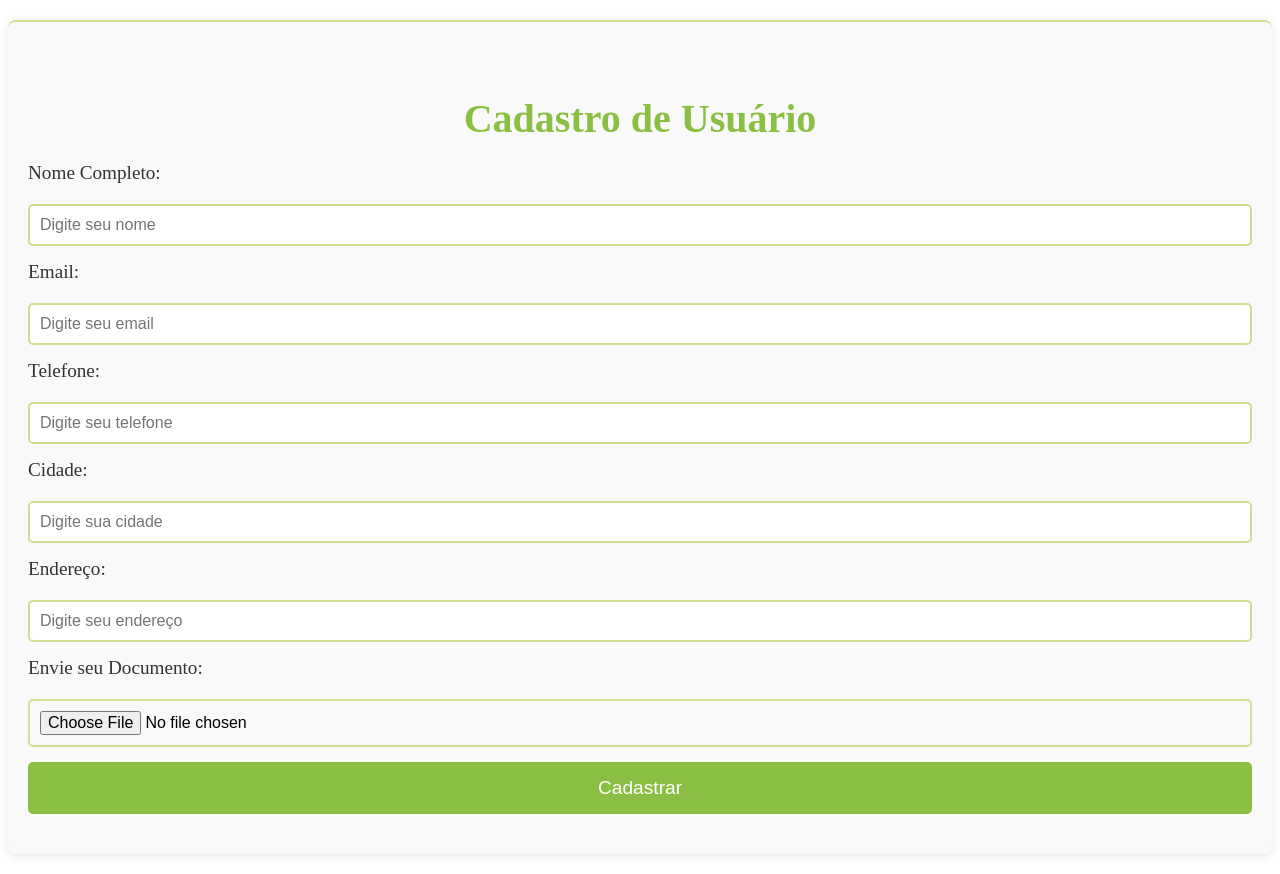
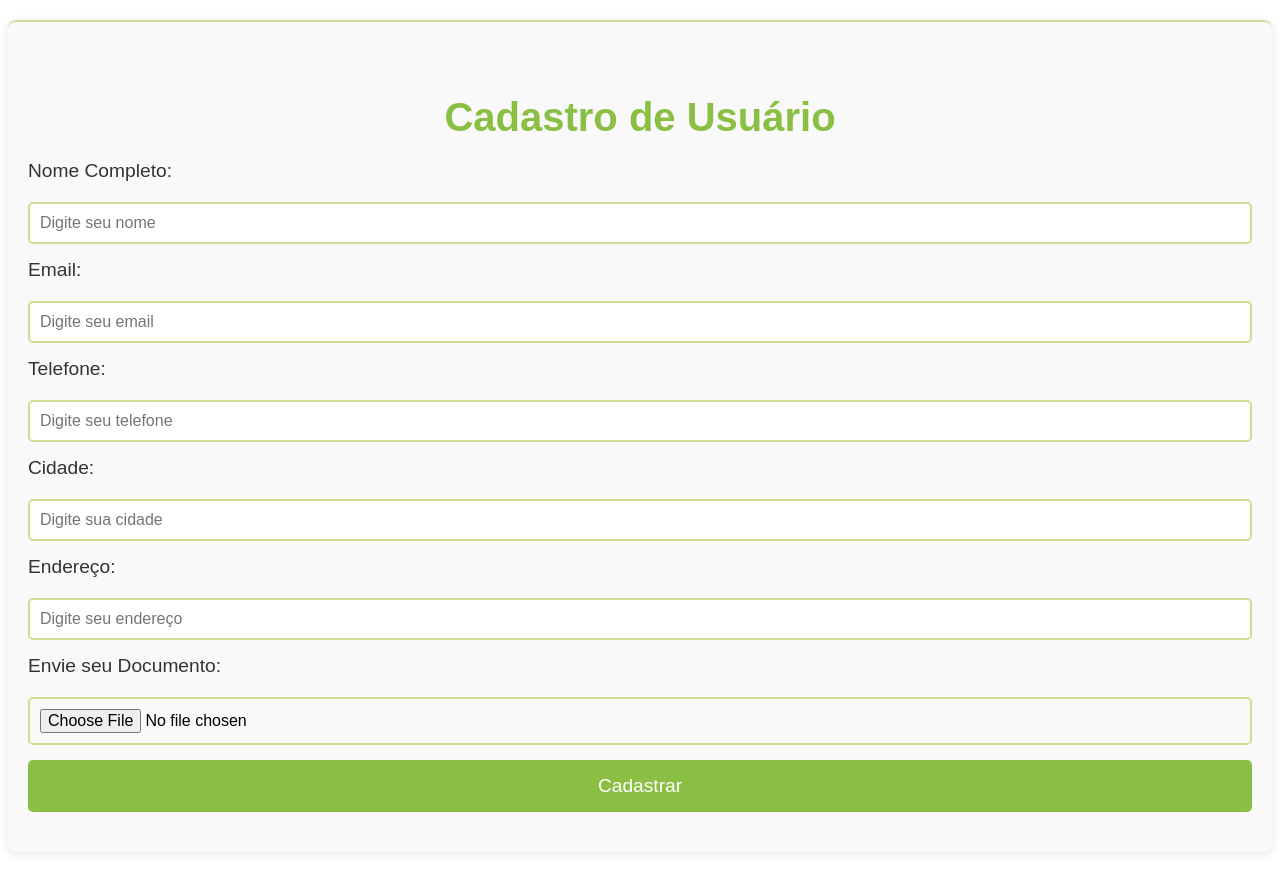
Before and after one commit to danielmenezez/projeto-pi-com-home, a plain HTML site: page cadastro.html in a window 1280 px wide. Drawn offline with Linux system fonts and the light colour scheme.

Commit message:
change font family cadastro

```diff
--- a/cadastro.css
+++ b/cadastro.css
@@ -1,3 +1,7 @@
+* {
+    font-family: Arial, sans-serif;
+}
+
 .form-section {
     background-color: #f9f9f9;
     padding: 40px 20px;
@@ -12,12 +16,14 @@
     text-align: center;
     margin-bottom: 20px;
     font-size: 2.5em;
+    font-family: Arial, sans-serif;
 }
 
 #registerForm {
     display: flex;
     flex-direction: column;
     gap: 15px;
+    font-family: Arial, sans-serif;
 }
 
 #registerForm label {
```
